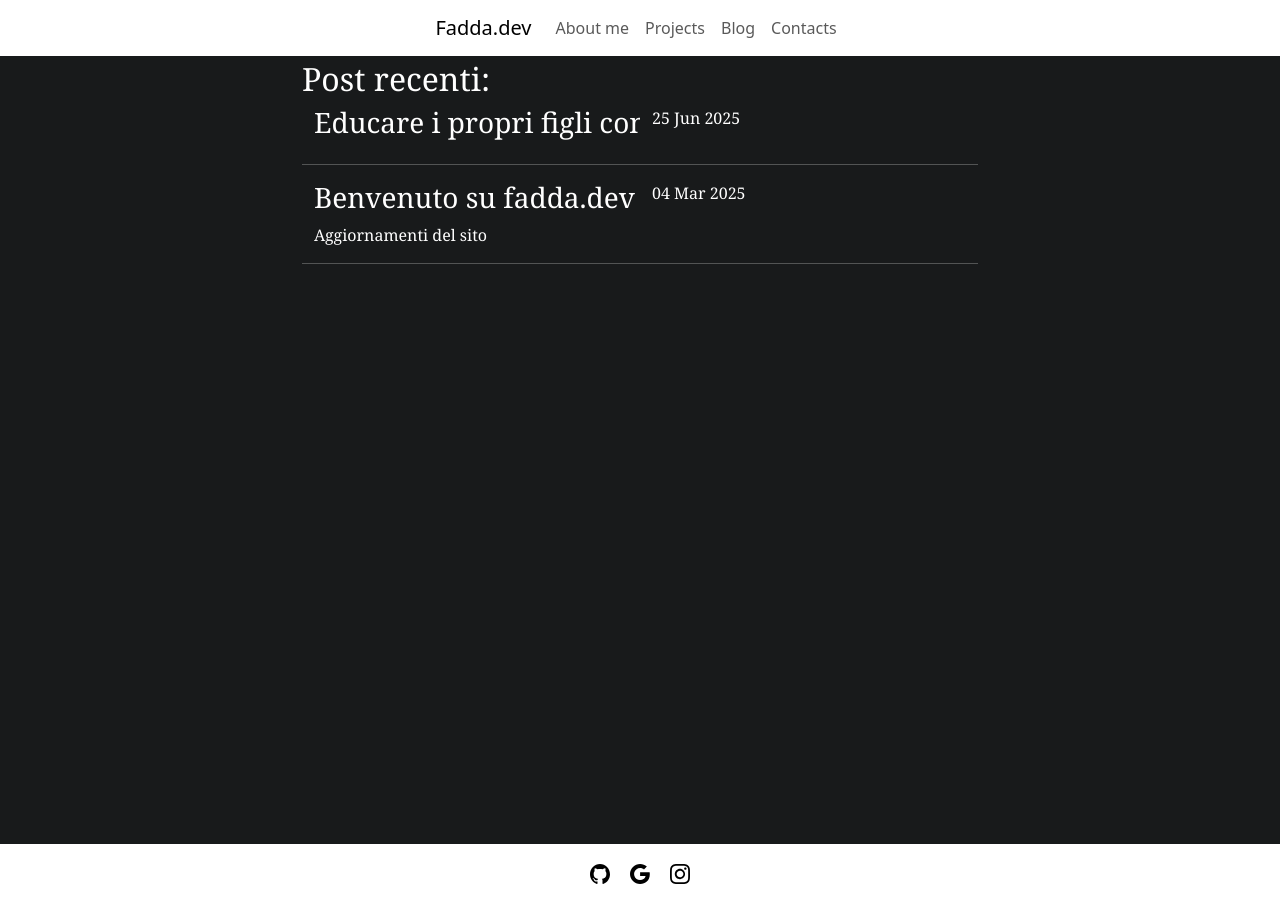
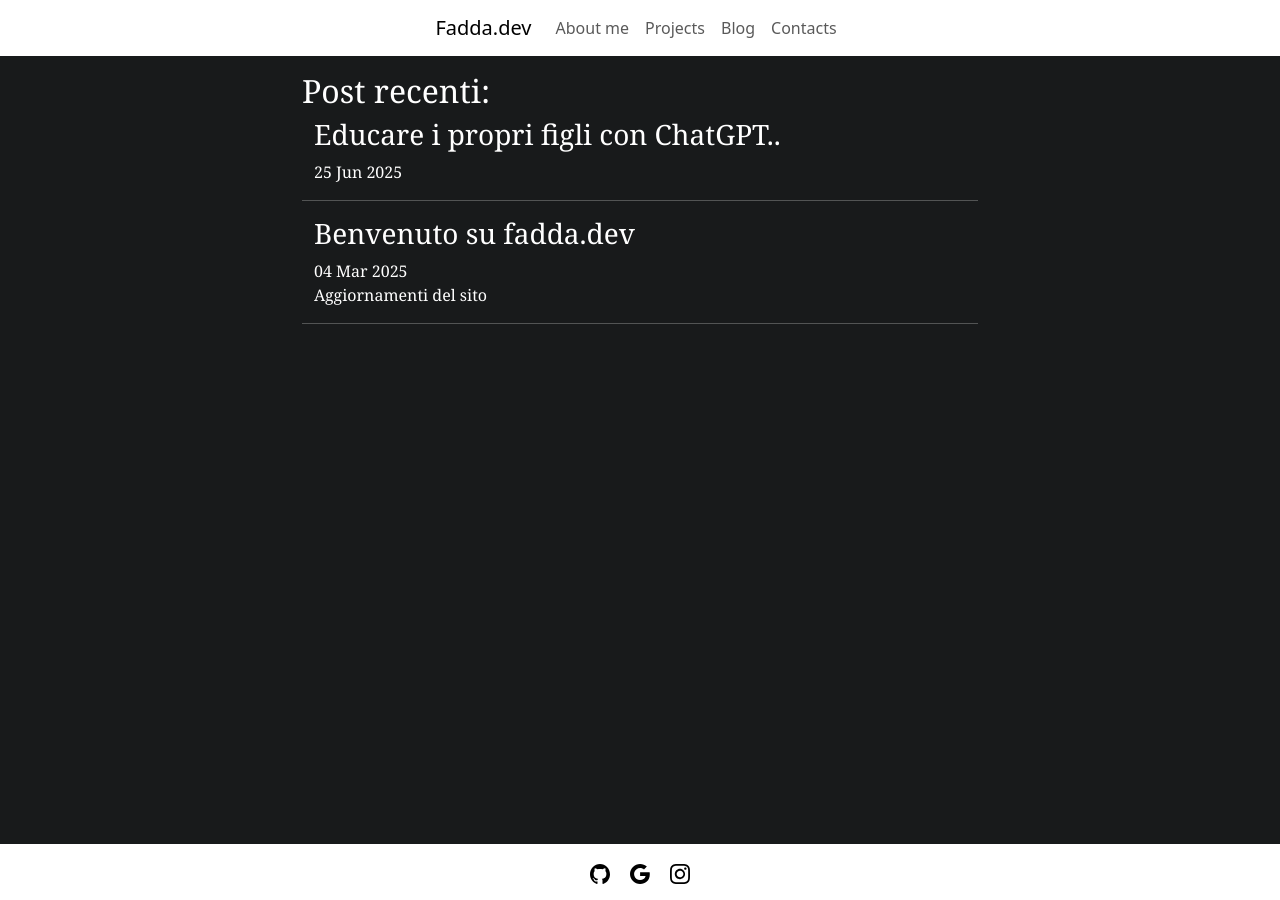
Before and after one commit to EmanuelFadda/EmanuelFadda.github.io, a Jekyll site: the page built from blog.html, in a window 1280 px wide. Built offline with Jekyll 4.4.1, drawn with Linux system fonts in a browser that asks for light colours; some web fonts are replaced.

```diff
--- a/blog.html
+++ b/blog.html
@@ -24,44 +24,16 @@ layout: default
     {% if site.posts.size == 0 %}
         <p>No posts...yet.</p>
     {% else %}
-        {% if false %}
-            <div id="best_posts" class="my-1">
-                <h2>Best of...</h2>
-                <div class="row justify-content-center">
-                    <div class="col-9 text-center">
-                        <h2>Titolo</h2>
-                        <img src="assets/images/Gmail.svg" class="img-fluid">
-                    </div>
-                    <div class="col-md-3 row">
-                        <div class="col-12 m-2">
-                            post2
-                        </div>
-                        <hr class="m-0">
-                        <div class="col-12 m-2">
-                            post3
-                        </div>
-                        <hr class="m-0">
-                        <div class="col-12 m-2">
-                            post 4
-                        </div>
-                    </div>
-                </div>
-                <hr>
-            </div>
-        {% endif %}
-        <div id="recent_posts" class="row my-1">
+        <div id="recent_posts" class="my-3">
             <h2>Post recenti:</h2>
                 {% for post in site.posts %}
                     <div>
                         <a style="text-decoration: none;color:white" href="{{ post.url }}">
                             <div class="container">
-                                <div class="row">
-                                    <div class="col-md text-truncate">
-                                        <h3>{{post.title}}</h3>
-                                    </div>
-
-                                    <div class="col">{{ post.date | date_to_string }}</div>
+                                <div class="text-truncate">
+                                    <h3>{{post.title}}</h3>
                                 </div>
+                                {{ post.date | date_to_string }}
                                 <p>{{post.description}}</p>
                             </div>
                         </a>
--- a/contacts.html
+++ b/contacts.html
@@ -74,7 +74,7 @@ layout: default
                             <div class="my-3">
                                 <label style="font-size:10px;display:block; margin-bottom: 10px;">
                                 <input type="checkbox" name="consenso_privacy" required>
-                                Acconsento al trattamento dei miei dati personali secondo la <a href="https://www.iubenda.com/privacy-policy/51665975" class="iubenda-black iubenda-noiframe iubenda-embed iubenda-noiframe " title="Privacy Policy ">Privacy Policy</a><script type="text/javascript">(function (w,d) {var loader = function () {var s = d.createElement("script"), tag = d.getElementsByTagName("script")[0]; s.src="https://cdn.iubenda.com/iubenda.js"; tag.parentNode.insertBefore(s,tag);}; if(w.addEventListener){w.addEventListener("load", loader, false);}else if(w.attachEvent){w.attachEvent("onload", loader);}else{w.onload = loader;}})(window, document);</script>.
+                                Acconsento al trattamento dei miei dati personali secondo la <a href="https://www.iubenda.com/privacy-policy/51665975" class="iubenda-white iubenda-noiframe iubenda-embed iubenda-noiframe " title="Privacy Policy ">Privacy Policy</a><script type="text/javascript">(function (w,d) {var loader = function () {var s = d.createElement("script"), tag = d.getElementsByTagName("script")[0]; s.src="https://cdn.iubenda.com/iubenda.js"; tag.parentNode.insertBefore(s,tag);}; if(w.addEventListener){w.addEventListener("load", loader, false);}else if(w.attachEvent){w.attachEvent("onload", loader);}else{w.onload = loader;}})(window, document);</script>
                                 </label>
                                 <div class="h-captcha" data-sitekey="f504b992-1bf2-4288-9f2a-d9eea7e4f6a6"></div>
                                 <button type="submit"><b>Invio<b></button>
```
Also changed, not shown: _layouts/default_post.html (+5 -3 lines), _posts/2025-06-25-educare-i-propri-figli-con-chagpt.md (+1 -1 lines), assets/images/copertina1.png (added).
